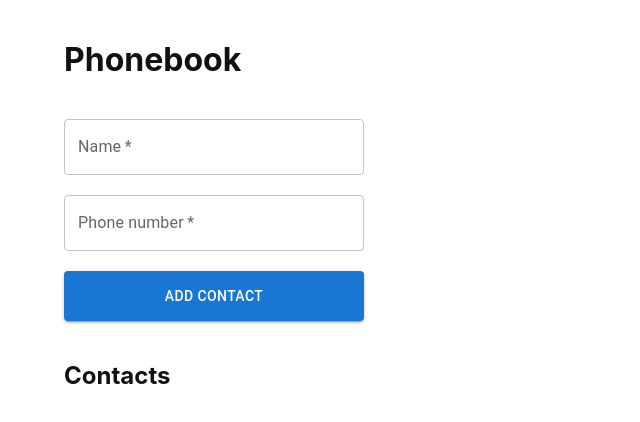
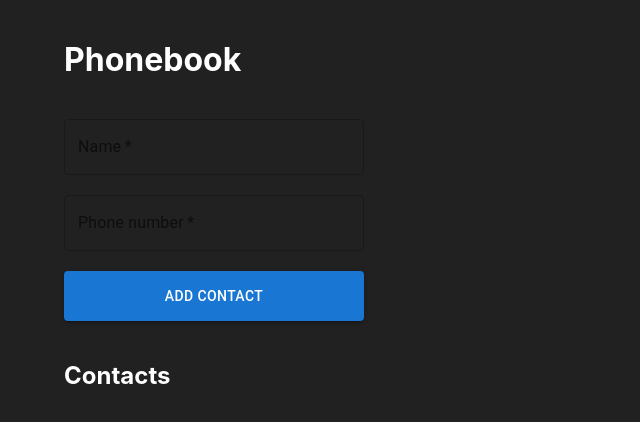
Before and after one commit to konstantin-it-lysenko/goit-react-hw-08-phonebook, a React (Create React App) app: page / in a window 1280 px wide. Shown: the top 422 px of the page, without its empty margins (0-640 px from the left). Built offline with nearby package versions, Linux system fonts and the light colour scheme.

Commit message:
update styles

```diff
--- a/src/reset.css
+++ b/src/reset.css
@@ -8,7 +8,8 @@ html {
 body {
   margin: 0;
   font-size: 16px;
-  color: #111111;
+  color: #fff;
+  background-color: #212121;
   font-family: -apple-system, BlinkMacSystemFont, 'Segoe UI', 'Roboto', 'Oxygen',
     'Ubuntu', 'Cantarell', 'Fira Sans', 'Droid Sans', 'Helvetica Neue',
     sans-serif;
@@ -68,6 +69,10 @@ button {
   font-family: inherit;
 }
 
+label {
+  color: #fff;
+}
+
 fieldset {
   padding: 0;
   margin: 0;
```
